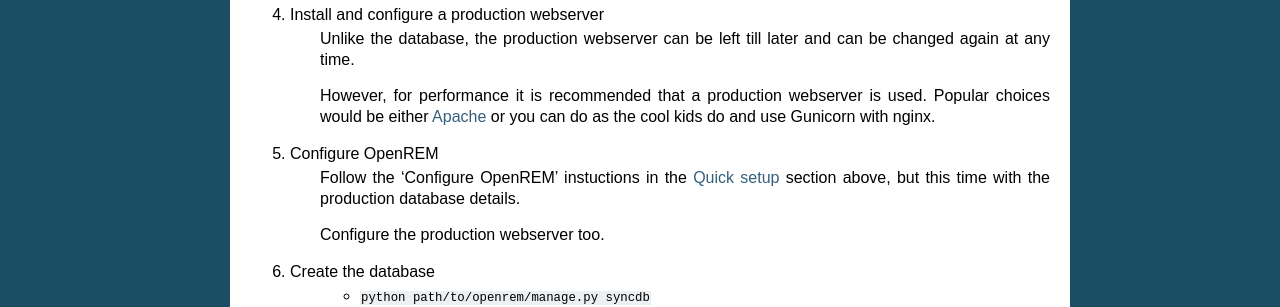
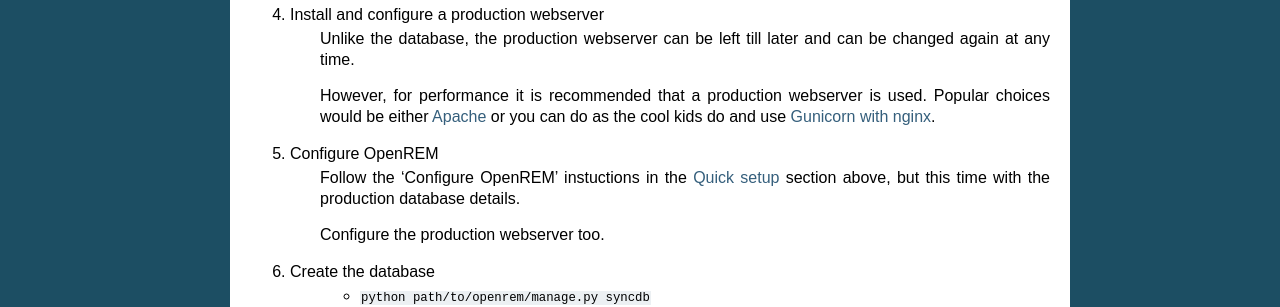
Before and after one commit to ckswilliams/modOpenREM, a Sphinx documentation site: the page built from docs/install.rst, in a window 1280 px wide. Shown: the part 1359-1666 px from the top of the page. Built offline with Sphinx 7.4.7, drawn with Linux system fonts in a browser that asks for light colours; part of the change alters nothing that is shown.

```diff
--- a/docs/install.rst
+++ b/docs/install.rst
@@ -69,7 +69,7 @@ More in depth process
 
     However, for performance it is recommended that a production webserver is
     used. Popular choices would be either `Apache <http://httpd.apache.org>`_ or you can do as the cool kids
-    do and use Gunicorn with nginx.
+    do and use `Gunicorn with nginx <http://www.robgolding.com/blog/2011/11/12/django-in-production-part-1---the-stack/>`_.
 
 #. Configure OpenREM
     Follow the 'Configure OpenREM' instuctions in the `Quick setup`_ section above, but this time with
```
